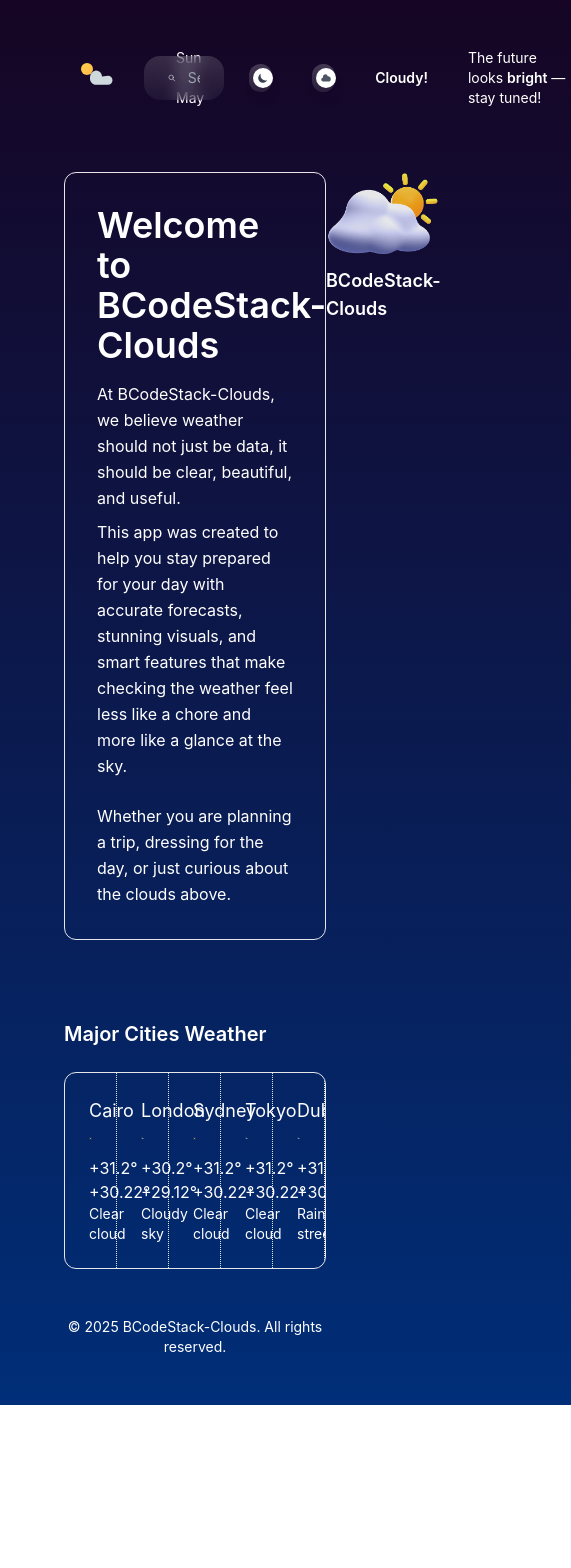
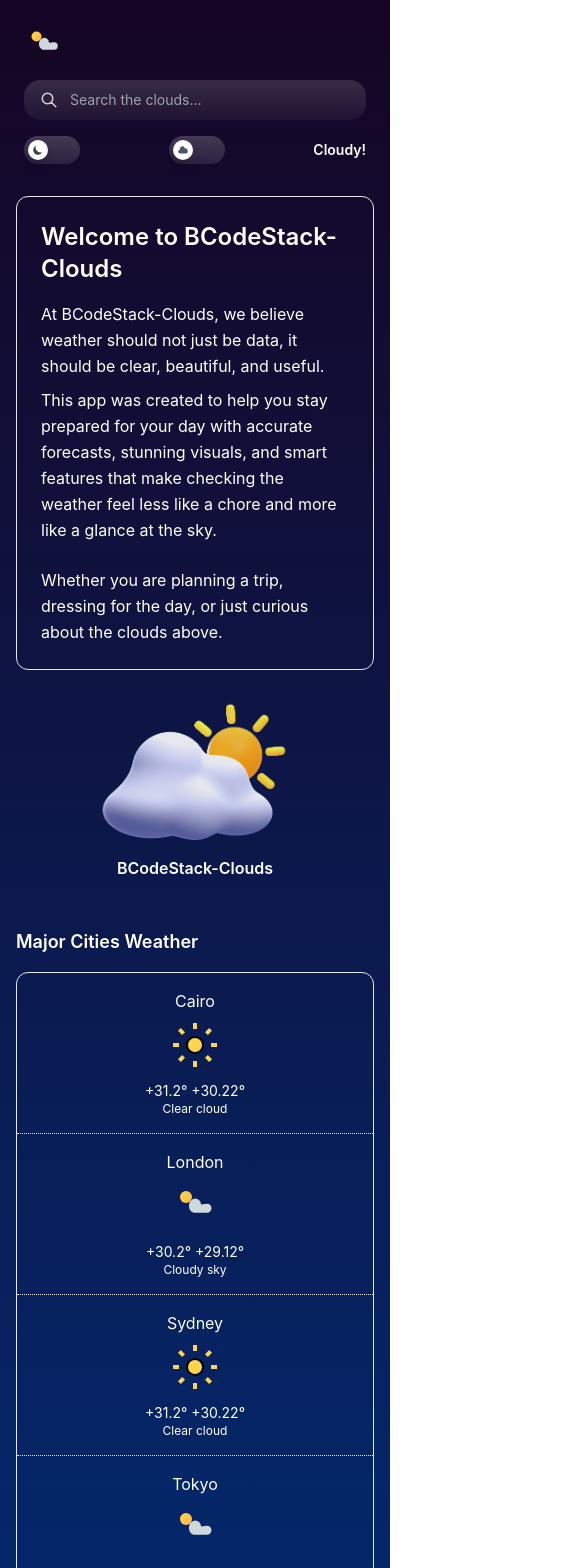
Before and after one commit to BethelHills/Weather-Forecast-Dashboard, a React (Vite) app: page / in a window 390 px wide. Shown: the top 1568 px of the page, 571 px wide, since content can reach past the window. Before the commit the page ends 1405 px from the top, so only its background shows below. Built offline with nearby package versions, Linux system fonts and the light colour scheme.

Commit message:
Implement responsive UI design for mobile, tablet, and desktop screens

```diff
--- a/src/pages/HomeDark.jsx
+++ b/src/pages/HomeDark.jsx
@@ -20,7 +20,7 @@ export default function HomeDark() {
 
   return (
     <div
-      className={`min-h-screen w-full text-white px-16 py-12 ${
+      className={`min-h-screen w-full text-white px-4 py-6 sm:px-8 sm:py-8 md:px-12 md:py-10 lg:px-16 lg:py-12 ${
         theme === "light"
           ? "bg-gradient-to-br from-[#C48EF1] to-[#5076B4]"
           : "bg-gradient-to-br from-[#002E78] to-[#160524]"
@@ -31,16 +31,16 @@ export default function HomeDark() {
     >
 
       {/* Header */}
-      <div className="flex items-center justify-between px-2 mb-16">
+      <div className="flex flex-col lg:flex-row items-start lg:items-center justify-between gap-4 lg:gap-0 px-2 mb-8 sm:mb-12 lg:mb-16">
 
         {/* Left side: Logo + Search */}
-        <div className="flex items-center gap-6">
+        <div className="flex flex-col sm:flex-row items-start sm:items-center gap-4 sm:gap-6 w-full lg:w-auto">
           {/* Logo */}
-          <img src="/icons/cloud-sun.svg" alt="BCodeStack-Clouds logo" className="w-12" />
+          <img src="/icons/cloud-sun.svg" alt="BCodeStack-Clouds logo" className="w-10 sm:w-12" />
 
           {/* Search bar */}
           <div
-            className="flex items-center gap-3 px-6 py-3 rounded-2xl w-[430px]"
+            className="flex items-center gap-3 px-4 sm:px-6 py-2.5 sm:py-3 rounded-2xl w-full sm:w-[300px] md:w-[380px] lg:w-[430px]"
             style={{
               background: "linear-gradient(180deg, rgba(255,255,255,0.15) 0%, rgba(255,255,255,0.05) 100%)",
               backdropFilter: "blur(8px)",
@@ -68,10 +68,10 @@ export default function HomeDark() {
         </div>
 
         {/* Right side: Date + Toggle + Text */}
-        <div className="flex items-center gap-10 text-sm">
+        <div className="flex flex-wrap items-center gap-4 sm:gap-6 lg:gap-10 text-xs sm:text-sm w-full lg:w-auto justify-between lg:justify-start">
 
           {/* Date */}
-          <p>Sun ,18 May</p>
+          <p className="hidden sm:block">Sun ,18 May</p>
 
           {/* Theme Toggle Switch */}
           <div
@@ -132,7 +132,7 @@ export default function HomeDark() {
           <p className="text-sm font-semibold">{weatherStatus}!</p>
 
           {/* Right text */}
-          <p className="text-white/70">
+          <p className="text-white/70 hidden lg:block">
             The future looks <span className="font-semibold text-white">bright</span> — stay tuned!
           </p>
 
@@ -141,11 +141,11 @@ export default function HomeDark() {
       </div>
 
       {/* Body */}
-      <div className="flex justify-between items-start mb-20">
+      <div className="flex flex-col lg:flex-row justify-between items-start gap-8 lg:gap-0 mb-12 sm:mb-16 lg:mb-20">
 
         {/* Transparent Box for Writeup */}
-        <div className="bg-white/10 rounded-xl p-8 max-w-2xl w-full border border-white/20">
-          <h1 className="text-4xl font-semibold mb-4">Welcome to BCodeStack-Clouds</h1>
+        <div className="bg-white/10 rounded-xl p-6 sm:p-8 max-w-2xl w-full border border-white/20">
+          <h1 className="text-2xl sm:text-3xl lg:text-4xl font-semibold mb-4">Welcome to BCodeStack-Clouds</h1>
 
           <p className="text-white/80 leading-relaxed mb-2">
             At BCodeStack-Clouds, we believe weather should not just be data, it should be clear,
@@ -164,28 +164,34 @@ export default function HomeDark() {
           </p>
         </div>
 
-        <div className="flex flex-col items-center">
-          <img src="/weather-icons/BCodeStack-Clouds-logo.png" className="w-64 opacity-90" />
-          <p className="text-white text-lg font-semibold mt-2">BCodeStack-Clouds</p>
+        <div className="flex flex-col items-center w-full lg:w-auto">
+          <img src="/weather-icons/BCodeStack-Clouds-logo.png" className="w-48 sm:w-56 lg:w-64 opacity-90" />
+          <p className="text-white text-base sm:text-lg font-semibold mt-2">BCodeStack-Clouds</p>
         </div>
       </div>
 
       {/* Cities */}
-      <h2 className="text-xl font-semibold mt-20 mb-6">Major Cities Weather</h2>
+      <h2 className="text-lg sm:text-xl font-semibold mt-12 sm:mt-16 lg:mt-20 mb-4 sm:mb-6">Major Cities Weather</h2>
 
-      <div className="grid grid-cols-5 border border-white/20 rounded-xl overflow-hidden">
+      <div className="grid grid-cols-1 sm:grid-cols-2 md:grid-cols-3 lg:grid-cols-5 border border-white/20 rounded-xl overflow-hidden">
 
         {cities.map((city, index) => (
           <div
             key={city.name}
-            className={`p-6 text-center border-r border-dotted border-white/20 ${
-              index === 4 ? "border-r-0" : ""
+            className={`p-4 sm:p-6 text-center border-b sm:border-b-0 sm:border-r border-dotted border-white/20 ${
+              index === cities.length - 1 ? "border-b-0" : ""
+            } ${
+              (index + 1) % 2 === 0 ? "sm:border-r-0" : ""
+            } ${
+              (index + 1) % 3 === 0 ? "md:border-r-0" : ""
+            } ${
+              (index + 1) % 5 === 0 ? "lg:border-r-0" : ""
             }`}
           >
-            <h3 className="text-lg mb-3">{city.name}</h3>
-            <img src={city.icon} alt={`${city.name} weather icon`} className="mx-auto w-16 mb-4" />
-            <p>{city.temp1} {city.temp2}</p>
-            <p className="text-sm text-white/70">{city.status}</p>
+            <h3 className="text-base sm:text-lg mb-2 sm:mb-3">{city.name}</h3>
+            <img src={city.icon} alt={`${city.name} weather icon`} className="mx-auto w-12 sm:w-16 mb-3 sm:mb-4" />
+            <p className="text-sm sm:text-base">{city.temp1} {city.temp2}</p>
+            <p className="text-xs sm:text-sm text-white/70">{city.status}</p>
           </div>
         ))}
 
```
